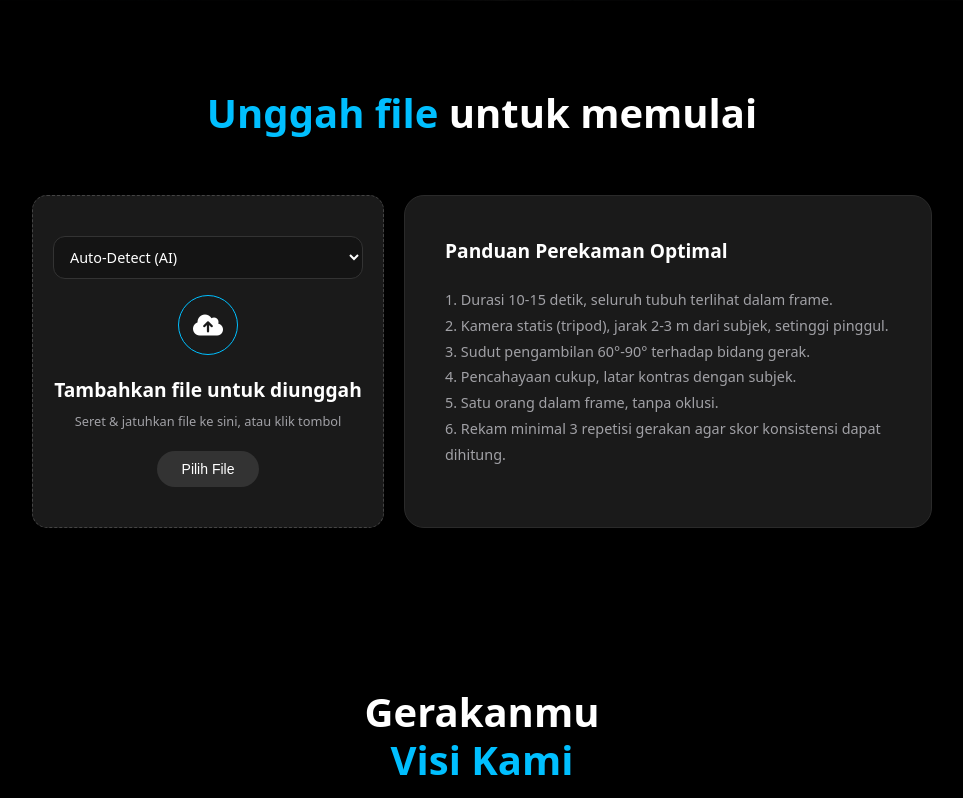
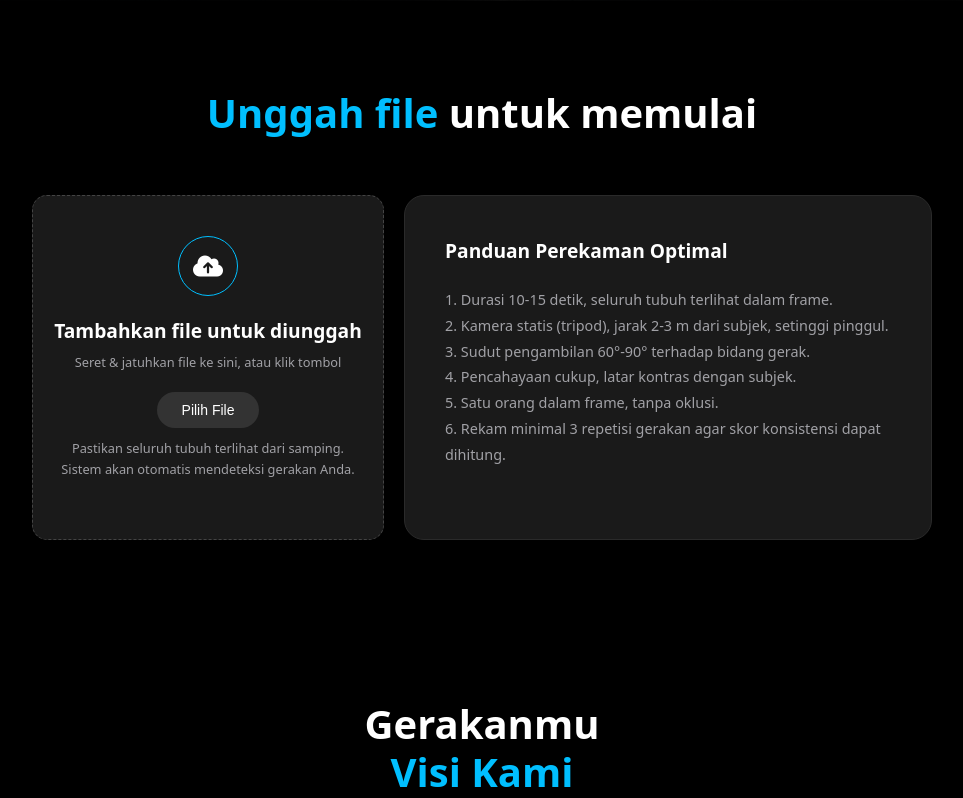
Before and after one commit to JasonSlav/cv-gymcatch, a Flask app: page / in a window 1280 px wide. Shown: the part 709-1507 px from the top of the page, without its empty margins (158-1121 px from the left). Run offline with Flask 3, Linux system fonts and the light colour scheme.

Commit message:
feat: mode 100% otomatis — hapus dropdown gerakan, paksa auto-detect di server

```diff
--- a/app_flask.py
+++ b/app_flask.py
@@ -275,9 +275,9 @@ def analyze():
     if not PROGRESS_JOB_ID_RE.match(job_id):
         job_id = uuid.uuid4().hex[:12]
 
-    # Jenis gerakan dari frontend. Validasi dilakukan get_movement_config
-    # (gerakan tak dikenal → PipelineError → HTTP 422).
-    movement_type = (request.form.get("movement_type") or "squat").strip().lower()
+    # Mode 100% otomatis: jenis gerakan dideteksi server via pre-pass
+    # heuristic ROM (src/auto_detect.py) → hasil deteksi tersimpan ke DB.
+    movement_type = "auto"
 
     def on_progress(done: int, total: int) -> None:
         with progress_lock:
--- a/templates/index.html
+++ b/templates/index.html
@@ -304,24 +304,6 @@
             border-color: var(--text-muted);
         }
 
-        .form-select {
-            width: 100%;
-            background: #141414;
-            border: 1px solid var(--border-color);
-            border-radius: 12px;
-            padding: 10px 12px;
-            color: var(--text-main);
-            font-family: var(--font-main);
-            font-size: 0.9rem;
-            margin-bottom: 16px;
-            cursor: pointer;
-        }
-
-        .form-select:focus {
-            outline: none;
-            border-color: var(--accent-cyan);
-        }
-
         .btn-select {
             background-color: #333;
             color: var(--text-main);
@@ -335,6 +317,12 @@
 
         .btn-select:hover {
             background-color: #444;
+        }
+
+        .auto-note {
+            font-size: 0.72rem;
+            color: var(--text-muted);
+            margin-top: 10px;
         }
 
         .guide-card h3 {
@@ -655,11 +643,6 @@
         <div class="upload-grid">
             <!-- Left Card -->
             <div class="card upload-box">
-                <select id="movement-select" class="form-select">
-                    <option value="auto" selected data-id="Auto-Detect (AI)" data-en="Auto-Detect (AI)">Auto-Detect (AI)</option>
-                    <option value="squat" data-id="Squat" data-en="Squat">Squat</option>
-                    <option value="pushup" data-id="Push-up" data-en="Push-up">Push-up</option>
-                </select>
                 <div class="icon-circle">
                     <i class="fa-solid fa-cloud-arrow-up"></i>
                 </div>
@@ -667,6 +650,7 @@
                 <p data-id="Seret & jatuhkan file ke sini, atau klik tombol" data-en="Drag & drop your file here, or click the button">Seret & jatuhkan file ke sini, atau klik tombol</p>
                 <input type="file" id="videoInput" accept=".mp4,.mov,video/mp4,video/quicktime" hidden>
                 <button type="button" class="btn-select" id="btnSelect" data-id="Pilih File" data-en="Select files">Pilih File</button>
+                <p class="auto-note" data-id="Pastikan seluruh tubuh terlihat dari samping. Sistem akan otomatis mendeteksi gerakan Anda." data-en="Make sure your whole body is visible from the side. The system will automatically detect your movement.">Pastikan seluruh tubuh terlihat dari samping. Sistem akan otomatis mendeteksi gerakan Anda.</p>
             </div>
             <p id="upload-error" class="error-text" style="display:none;"></p>
             <div id="error-msg" style="color: #ef4444; font-size: 14px; margin-top: 10px; display: none;"></div>
@@ -1005,19 +989,13 @@
                 // Pastikan bar terlihat (penting di HP — bar ada di bawah section upload).
                 progressWrapper.scrollIntoView({ behavior: "smooth", block: "center" });
                 resetProgressUI();
-                // Fase pre-pass auto-detect: server belum mengirim total frame.
-                if (document.getElementById("movement-select").value === "auto") {
-                    progressText.textContent = T[currentLang].detecting;
-                }
+                // Mode 100% otomatis: fase pre-pass deteksi gerakan di server.
+                progressText.textContent = T[currentLang].detecting;
 
                 const jobId = Date.now().toString();
                 const fd = new FormData();
                 fd.append("video", file);
                 fd.append("job_id", jobId);
-                fd.append(
-                    "movement_type",
-                    document.getElementById("movement-select").value
-                );
 
                 let progressTimer = null;
                 try {
```
